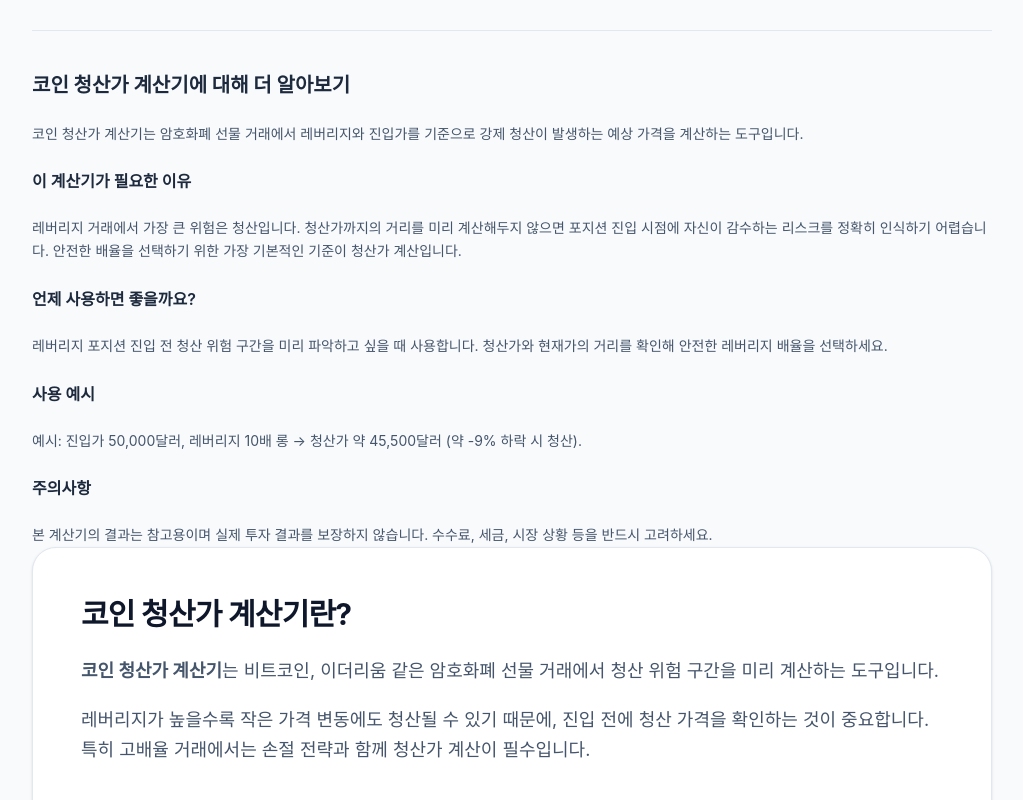
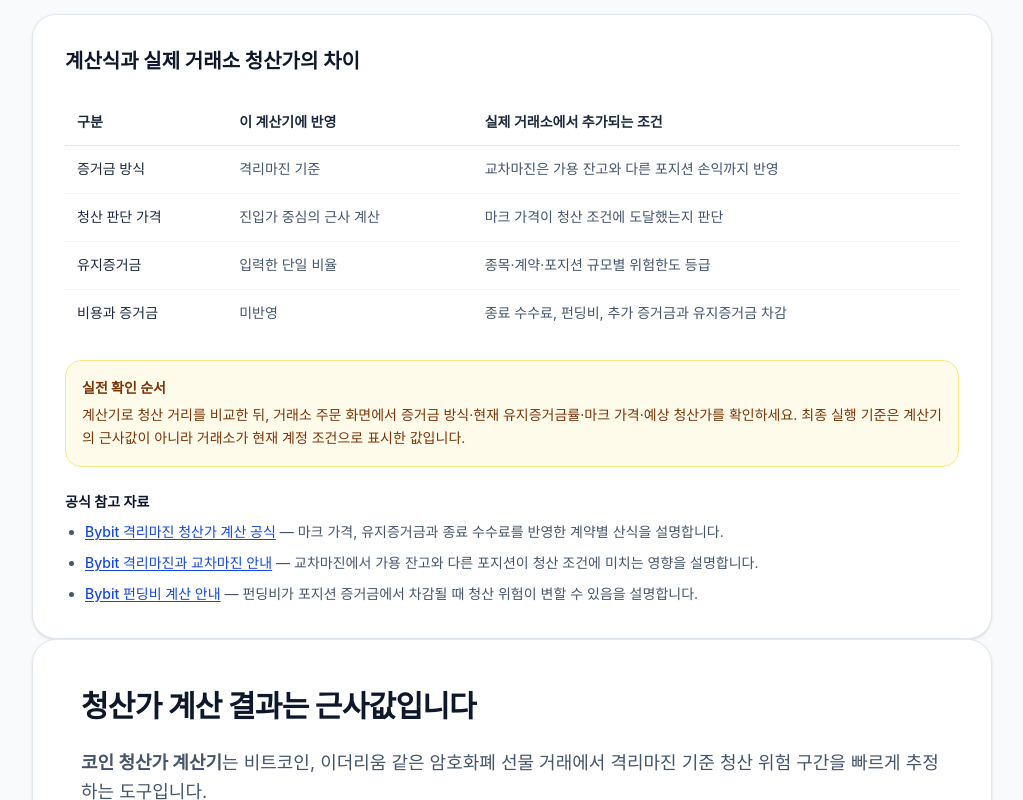
Before and after one commit to YG-coder/stock-calculator, a Next.js app: page /crypto/liquidation in a window 1280 px wide. Shown: the part 1460-2260 px from the top of the page, without its empty margins (128-1151 px from the left). Built offline with nearby package versions, Linux system fonts and the light colour scheme.

Commit message:
fix(crypto): 청산가 근사식 안내와 공식 근거 보강

```diff
--- a/src/app/crypto/liquidation/page.tsx
+++ b/src/app/crypto/liquidation/page.tsx
@@ -14,18 +14,39 @@ export default function CryptoLiquidationPage() {
         <CalculatorPageTemplate config={config}>
             <CalculatorJsonLd config={config} path="/crypto/liquidation" />
             <CryptoLiquidationCalculator />
-            {/* SEO 콘텐츠 */}
-            <section className="mt-14 space-y-6 text-sm text-slate-600 leading-relaxed border-t border-slate-200 pt-10">
-                <h2 className="text-xl font-bold text-slate-800">코인 청산가 계산기에 대해 더 알아보기</h2>
-                <p>코인 청산가 계산기는 암호화폐 선물 거래에서 레버리지와 진입가를 기준으로 강제 청산이 발생하는 예상 가격을 계산하는 도구입니다.</p>
-                <h3 className="text-base font-semibold text-slate-800">이 계산기가 필요한 이유</h3>
-                <p>레버리지 거래에서 가장 큰 위험은 청산입니다. 청산가까지의 거리를 미리 계산해두지 않으면 포지션 진입 시점에 자신이 감수하는 리스크를 정확히 인식하기 어렵습니다. 안전한 배율을 선택하기 위한 가장 기본적인 기준이 청산가 계산입니다.</p>
-                <h3 className="text-base font-semibold text-slate-800">언제 사용하면 좋을까요?</h3>
-                <p>레버리지 포지션 진입 전 청산 위험 구간을 미리 파악하고 싶을 때 사용합니다. 청산가와 현재가의 거리를 확인해 안전한 레버리지 배율을 선택하세요.</p>
-                <h3 className="text-base font-semibold text-slate-800">사용 예시</h3>
-                <p>예시: 진입가 50,000달러, 레버리지 10배 롱 → 청산가 약 45,500달러 (약 -9% 하락 시 청산).</p>
-                <h3 className="text-base font-semibold text-slate-800">주의사항</h3>
-                <p>본 계산기의 결과는 참고용이며 실제 투자 결과를 보장하지 않습니다. 수수료, 세금, 시장 상황 등을 반드시 고려하세요.</p>
+            <section className="mt-10 space-y-6 rounded-3xl border border-slate-200 bg-white p-6 text-sm leading-relaxed text-slate-600 shadow-sm sm:p-8">
+                <h2 className="text-xl font-bold text-slate-900">계산식과 실제 거래소 청산가의 차이</h2>
+                <div className="overflow-x-auto">
+                    <table className="w-full min-w-[640px] border-collapse text-left">
+                        <thead>
+                            <tr className="border-b border-slate-200 text-slate-800">
+                                <th className="px-3 py-3 font-semibold">구분</th>
+                                <th className="px-3 py-3 font-semibold">이 계산기에 반영</th>
+                                <th className="px-3 py-3 font-semibold">실제 거래소에서 추가되는 조건</th>
+                            </tr>
+                        </thead>
+                        <tbody className="divide-y divide-slate-100">
+                            <tr><th className="px-3 py-3 font-medium text-slate-800">증거금 방식</th><td className="px-3 py-3">격리마진 기준</td><td className="px-3 py-3">교차마진은 가용 잔고와 다른 포지션 손익까지 반영</td></tr>
+                            <tr><th className="px-3 py-3 font-medium text-slate-800">청산 판단 가격</th><td className="px-3 py-3">진입가 중심의 근사 계산</td><td className="px-3 py-3">마크 가격이 청산 조건에 도달했는지 판단</td></tr>
+                            <tr><th className="px-3 py-3 font-medium text-slate-800">유지증거금</th><td className="px-3 py-3">입력한 단일 비율</td><td className="px-3 py-3">종목·계약·포지션 규모별 위험한도 등급</td></tr>
+                            <tr><th className="px-3 py-3 font-medium text-slate-800">비용과 증거금</th><td className="px-3 py-3">미반영</td><td className="px-3 py-3">종료 수수료, 펀딩비, 추가 증거금과 유지증거금 차감</td></tr>
+                        </tbody>
+                    </table>
+                </div>
+
+                <div className="rounded-2xl border border-amber-200 bg-amber-50 p-4 text-amber-900">
+                    <strong className="block">실전 확인 순서</strong>
+                    <p className="mt-1">계산기로 청산 거리를 비교한 뒤, 거래소 주문 화면에서 증거금 방식·현재 유지증거금률·마크 가격·예상 청산가를 확인하세요. 최종 실행 기준은 계산기의 근사값이 아니라 거래소가 현재 계정 조건으로 표시한 값입니다.</p>
+                </div>
+
+                <div>
+                    <h3 className="font-semibold text-slate-900">공식 참고 자료</h3>
+                    <ul className="mt-2 list-disc space-y-2 pl-5">
+                        <li><a className="font-medium text-blue-700 underline underline-offset-2" href="https://www.bybit.com/en/help-center/article/Liquidation-Price-Calculation-under-Isolated-Mode-Unified-Trading-Account" target="_blank" rel="noopener noreferrer">Bybit 격리마진 청산가 계산 공식</a> — 마크 가격, 유지증거금과 종료 수수료를 반영한 계약별 산식을 설명합니다.</li>
+                        <li><a className="font-medium text-blue-700 underline underline-offset-2" href="https://www.bybit.com/en/help-center/article/?id=000001053&amp;language=en_US" target="_blank" rel="noopener noreferrer">Bybit 격리마진과 교차마진 안내</a> — 교차마진에서 가용 잔고와 다른 포지션이 청산 조건에 미치는 영향을 설명합니다.</li>
+                        <li><a className="font-medium text-blue-700 underline underline-offset-2" href="https://www.bybit.com/en/help-center/article/Funding-fee-calculation" target="_blank" rel="noopener noreferrer">Bybit 펀딩비 계산 안내</a> — 펀딩비가 포지션 증거금에서 차감될 때 청산 위험이 변할 수 있음을 설명합니다.</li>
+                    </ul>
+                </div>
             </section>
         </CalculatorPageTemplate>
     );
--- a/src/lib/calculatorPages.ts
+++ b/src/lib/calculatorPages.ts
@@ -187,27 +187,27 @@ export const calculatorPages: Record<string, CalculatorPageConfig> = {
         badge: "레버리지 관리",
         title: "코인 청산가 계산기",
         headerDescription:
-            "코인 청산가 계산기는 암호화폐 선물 거래에서 진입 가격, 레버리지, 포지션 방향을 기준으로 예상 청산 가격을 계산하는 도구입니다.",
-        articleTitle: "코인 청산가 계산기란?",
+            "암호화폐 선물의 진입 가격, 레버리지, 포지션 방향과 유지증거금률을 입력해 격리마진 기준 청산가를 근사 계산하는 도구입니다.",
+        articleTitle: "청산가 계산 결과는 근사값입니다",
         articleIntro:
-            "비트코인, 이더리움 같은 암호화폐 선물 거래에서 청산 위험 구간을 미리 계산하는 도구입니다.",
+            "비트코인, 이더리움 같은 암호화폐 선물 거래에서 격리마진 기준 청산 위험 구간을 빠르게 추정하는 도구입니다.",
         articleBody:
-            "레버리지가 높을수록 작은 가격 변동에도 청산될 수 있기 때문에, 진입 전에 청산 가격을 확인하는 것이 중요합니다. 특히 고배율 거래에서는 손절 전략과 함께 청산가 계산이 필수입니다.",
-        formulaTitle: "청산가 계산 기본 개념",
+            "계산 결과에는 진입가, 레버리지와 사용자가 입력한 유지증거금률만 반영됩니다. 실제 거래소는 계약 종류, 포지션 규모별 위험한도, 종료 수수료, 추가 증거금과 펀딩비 등을 함께 반영하므로 표시값과 차이가 날 수 있습니다.",
+        formulaTitle: "격리마진 청산가 근사식",
         formula:
             "롱: 진입가 × (1 - 1/레버리지 + 유지증거금률) / 숏: 진입가 × (1 + 1/레버리지 - 유지증거금률)",
         formulaDescription:
-            "실제 거래소별 청산가는 수수료, 유지증거금률, 계약 방식에 따라 달라질 수 있으며, 본 계산기는 대표적인 예측값을 제공합니다.",
+            "이 식은 청산 위험을 빠르게 비교하기 위한 단순 근사식입니다. 실제 청산 여부는 거래소가 정한 마크 가격과 유지증거금 조건을 기준으로 판단될 수 있습니다.",
 
         exampleTitle: "코인 청산가 계산 예시",
         exampleBody:
-            "예를 들어 비트코인을 70,000 USDT에 10배 레버리지로 롱 포지션에 진입했다고 가정해보겠습니다. 이 경우 가격이 약 10% 하락하면 이론적으로 자본이 모두 소진될 수 있으며, 실제 청산 가격은 유지증거금률을 반영해 그보다 조금 높은 구간에서 발생합니다. 반대로 숏 포지션에서는 가격이 상승할 때 청산 위험이 커지므로, 진입 전 반드시 청산가를 계산해 리스크를 관리해야 합니다.",
+            "예를 들어 비트코인을 70,000 USDT에 10배 레버리지, 유지증거금률 0.5%로 롱 진입하면 근사 청산가는 63,350 USDT입니다. 이는 진입가보다 약 9.5% 낮은 값입니다. 실제 주문에서는 거래소 화면의 예상 청산가와 마크 가격을 다시 확인하고, 청산가에 도달하기 전 실행할 손절 기준을 별도로 정해야 합니다.",
 
         faqs: [
             {
                 question: "청산가는 거래소마다 다른가요?",
                 answer:
-                    "네. 거래소마다 유지증거금률, 수수료, 계약 방식이 달라 실제 청산가는 약간 다를 수 있습니다.",
+                    "네. 거래소마다 계약 방식, 유지증거금률, 포지션 규모별 위험한도, 종료 수수료와 청산 절차가 달라 실제 청산가가 달라질 수 있습니다.",
             },
             {
                 question: "롱과 숏의 청산가 계산 방식은 다른가요?",
@@ -218,6 +218,16 @@ export const calculatorPages: Record<string, CalculatorPageConfig> = {
                 question: "고배율일수록 왜 위험한가요?",
                 answer:
                     "레버리지가 높을수록 진입가 대비 청산 가격 간격이 좁아져 작은 변동에도 청산될 수 있기 때문입니다.",
+            },
+            {
+                question: "마크 가격이 청산에 왜 중요한가요?",
+                answer:
+                    "거래소는 일시적인 체결가 움직임의 영향을 줄이기 위해 마크 가격을 청산 판단에 사용할 수 있습니다. 화면의 최근 체결가가 청산가에 닿지 않았더라도 마크 가격이 조건에 도달하면 청산될 수 있으므로 거래소 화면에서 두 가격을 구분해 확인해야 합니다.",
+            },
+            {
+                question: "교차마진 청산가도 계산할 수 있나요?",
+                answer:
+                    "이 계산기의 숫자는 격리마진 기준 근사값입니다. 교차마진은 가용 잔고와 다른 포지션의 미실현 손익을 함께 반영하므로 단일 포지션 입력만으로 정확히 계산하기 어렵습니다. 거래소가 표시하는 예상 청산가와 계정 유지증거금률을 확인하세요.",
             },
             {
                 question: "청산가와 손절가는 같은 개념인가요?",
```
Also changed, not shown: src/components/calculator/CryptoLiquidationCalculator.tsx (+11 -4 lines).
